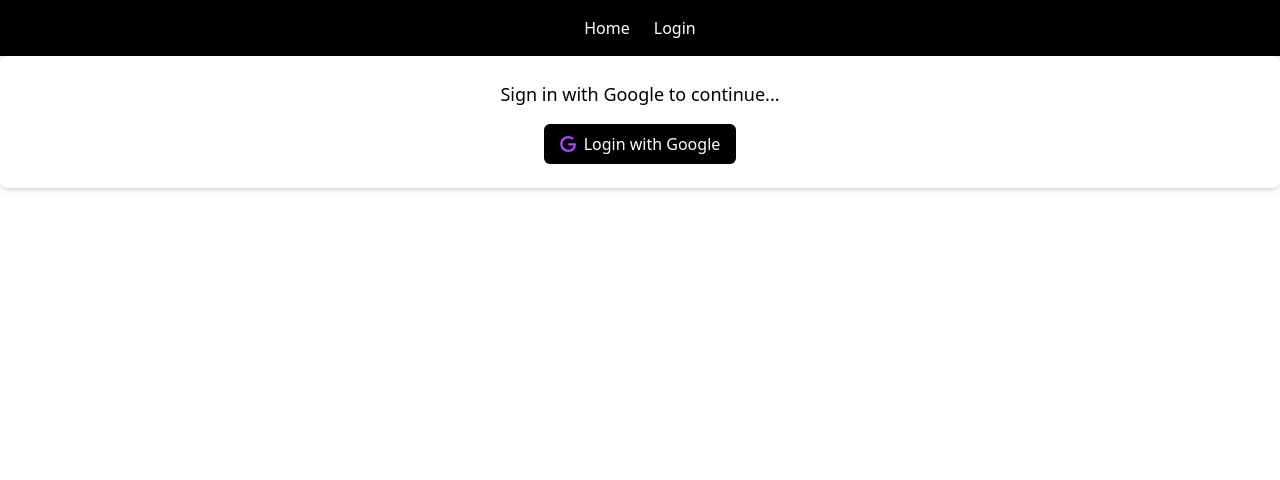
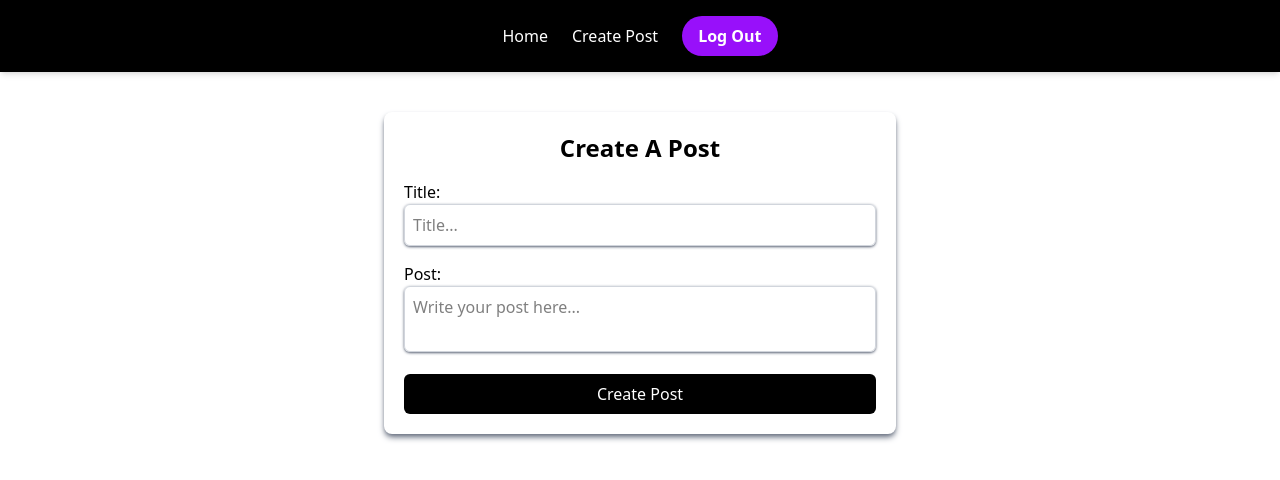
Before and after one commit to dikie001/blog-site, a React (Vite) app: page /createpost in a window 1280 px wide. Before the commit this address led to /login. Shown: the top 480 px of the page. Built offline with nearby package versions, Linux system fonts and the light colour scheme; no server answers; sample sign-in values are in the browser's storage.

Commit message:
enhance authentication flow and improve loading experience in Home component

```diff
--- a/src/App.jsx
+++ b/src/App.jsx
@@ -1,4 +1,4 @@
-import React from "react";
+import React, { useEffect } from "react";
 import { BrowserRouter as Router, Routes, Route, Link } from "react-router-dom";
 import Home from "./pages/Home";
 import Login from "./pages/Login";
@@ -10,16 +10,19 @@
 
 const App = () => {
 
-  const [isAuth, setIsAuth] = useState(false);
+  const [isAuth, setIsAuth] = useState(localStorage.getItem("isAuth") === "true");
   const LogOut=()=>{
     signOut(auth).then(()=>{
-      localStorage.clear();
+      localStorage.removeItem("isAuth")
       setIsAuth(false);
       window.location.pathname = "/login"
 
     })
 
   }
+  useEffect(()=>{
+    localStorage.setItem("isAuth", isAuth);
+  },[isAuth])
   return (
 
     <Router>
@@ -36,7 +39,7 @@
             Login
           </Link>
         ) : (
-          <button onClick={LogOut} className="bg-purple-600 font-bold text-white px-4 py-2 rounded-md hover:bg-gray-900 transition">
+          <button onClick={LogOut} className="bg-purple-600 font-bold text-white px-4 py-2 rounded-full hover:bg-gray-900 transition">
   Log Out
 </button>
 
--- a/src/pages/Home.jsx
+++ b/src/pages/Home.jsx
@@ -7,12 +7,14 @@
 
 const Home = () => {
   const [postList, setPostList] = useState([]);
-
+  const [isLoading, setIsLoading] = useState(false)
   const collectionRef = collection(db, "posts");
   useEffect(() => {
     const getPosts = async () => {
+      setIsLoading(true)
       const data = await getDocs(collectionRef);
       setPostList(data.docs.map((doc)=>({...doc.data(), id:doc.id})));
+    setIsLoading(false)
     };
     getPosts();
   },[]);
@@ -23,14 +25,40 @@
     toast.success("Post deleted!")
   }
 
+  const SkeletonLoader = () => {
+    return (<>
+      <div className="bg-gray-200 p-6 rounded-lg shadow-md w-full max-w-md animate-pulse">
+        <div className="h-6 bg-gray-300 rounded w-3/4 mb-4"></div>
+        <div className="h-4 bg-gray-300 rounded w-full mb-2"></div>
+        <div className="h-4 bg-gray-300 rounded w-5/6"></div>
+      </div>
+      <div className="bg-gray-200 p-6 rounded-lg shadow-md w-full max-w-md animate-pulse">
+      <div className="h-6 bg-gray-300 rounded w-3/4 mb-4"></div>
+      <div className="h-4 bg-gray-300 rounded w-full mb-2"></div>
+      <div className="h-4 bg-gray-300 rounded w-5/6"></div>
+    </div>
+    <div className="bg-gray-200 p-6 rounded-lg shadow-md w-full max-w-md animate-pulse">
+      <div className="h-6 bg-gray-300 rounded w-3/4 mb-4"></div>
+      <div className="h-4 bg-gray-300 rounded w-full mb-2"></div>
+      <div className="h-4 bg-gray-300 rounded w-5/6"></div>
+    </div>
+
+    </>
+    );
+  };
+
+
+
+
   return <>
 
 
 
   <h1 className="text-3xl lg:text-4xl font-extrabold mt-5 text-center">Blogs</h1>
-  <div className="space-y-6  gap-5 mt-5 m-5 flex flex-col lg:grid md:grid md:grid-cols-2  items-center">
 
-  {postList.map((post, index) => (
+  <div className="space-y-6  gap-5 mt-5 ml-5 mr-5 flex flex-col lg:w-[60%] m-auto items-center">
+
+  {isLoading? <SkeletonLoader/> : postList.map((post, index) => (
     <div
       key={index}
       className="bg-white relative p-6 rounded-lg shadow-md border border-gray-200 w-full "
--- a/src/pages/Login.jsx
+++ b/src/pages/Login.jsx
@@ -9,7 +9,9 @@
 const Login = ({setIsAuth}) => {
     const navigate = useNavigate()
 
-    const SignIn = ()=>{
+    const SignIn = (e)=>{
+
+
         const logToast = toast.loading("Logging you in...")
         signInWithPopup(auth, provider).then((result)=>{
             localStorage.setItem("isAuth", true);
--- a/src/pages/createPost.jsx
+++ b/src/pages/createPost.jsx
@@ -30,7 +30,7 @@
     }
   },[])
   return (
-    <div className="bg-white p-6 rounded-lg mt-10 shadow-md shadow-gray-500 w-full max-w-md mx-auto">
+    <div className="bg-white p-5  rounded-lg  mt-10 shadow-md shadow-gray-500 w-full max-w-lg  mx-auto">
       <h1 className="text-2xl text-center font-bold text-black mb-4">
         Create A Post
       </h1>
@@ -41,7 +41,7 @@
           type="text"
           onChange={(e) => setTitle(e.target.value)}
           placeholder="Title..."
-          className="w-full p-2 border shadow-sm shadow-gray-500 border-gray-300 rounded-md focus:outline-none focus:border-purple-600"
+          className="w-full p-2 border shadow-sm shadow-gray-500 border-gray-300 rounded-md focus:outline-none focus:border-2 focus:border-purple-600"
         />
       </div>
 
@@ -50,7 +50,7 @@
         <textarea
           placeholder="Write your post here..."
           onChange={(e) => setPostText(e.target.value)}
-          className="w-full p-2 border resize-none shadow-sm shadow-gray-500 border-gray-300 rounded-md focus:outline-none focus:border-purple-600"
+          className="w-full p-2 border resize-none shadow-sm shadow-gray-500 border-gray-300 rounded-md focus:border-2 focus:outline-none focus:border-purple-600"
         />
       </div>
 
```
